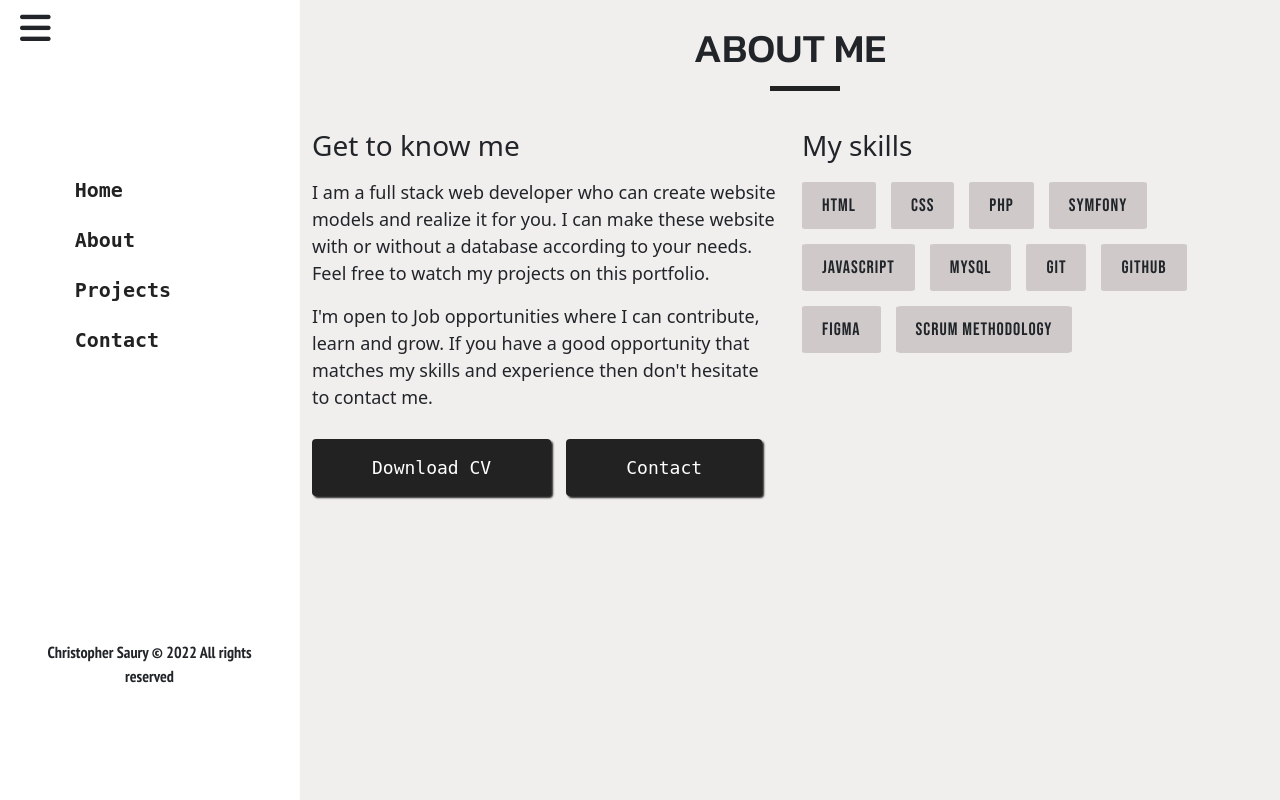
After one commit to ChristopherSaury/chrisPortfolio2023, a Symfony app: template templates/static/about.html.twig in a window 1280 px wide. The commit adds this page. Run offline with Twig, Linux system fonts and the light colour scheme; the template is opened without the code that fills it, so the values that code supplies are empty; some libraries are stand-ins or nearby versions.

Commit message:
about page

```diff
--- /dev/null
+++ b/public/css/about.css
@@ -0,0 +1,68 @@
+@import url('https://fonts.googleapis.com/css2?family=Kanit:wght@500&display=swap');
+@import url('https://fonts.googleapis.com/css2?family=Bebas+Neue&display=swap');
+
+#about{
+    width: 100%;
+    min-height: 100vh;
+    background-color: #f1eeee;
+    padding-left: 300px;
+    transition: 0.5s;
+}
+#about .title-abt{
+    font-family: 'Kanit', sans-serif;
+    position: relative;
+}
+#about .title-abt::after{
+    content: "";
+    display: block;
+    background-color: #222;
+    width: 70px;
+    height: 5px;
+    position: absolute;
+    top: 130%;
+    left: 48%;
+}
+#about .abt-section{
+    margin-top: 6%;
+}
+#about .abt-section p{
+    font-size: 18px;
+}
+#about .skills{
+    width: 100%;
+    height: auto;
+    margin-top: 4%;
+    display: flex;
+    flex-direction: row;
+    flex-wrap: wrap;
+    gap: 15px;
+}
+#about .skills span{
+    padding: 10px 20px;
+    background-color: #cfc9c9;
+    border-radius: 4%;
+    font-family: 'Bebas Neue', cursive;
+    font-size: 18px;
+    letter-spacing: 1px;
+}
+#about .btn-wrapper{
+    width: 100%;
+    height: auto;
+    margin-top: 6%;
+    display: flex;
+    flex-direction: row;
+    gap: 15px;
+}
+#about .btn-wrapper .gtk-link{
+    background-color: #222;
+    color: #fff;
+    padding: 15px 60px;
+    text-decoration: none;
+    font-size: 18px;
+    border-radius: 4px;
+    font-family: 'Fira Mono', monospace;
+    box-shadow: 2px 2px 2px #222;
+}
+#about .btn-wrapper .gtk-link:hover{
+    background-color: rgb(63, 63, 63);
+}
--- a/src/Controller/StaticController.php
+++ b/src/Controller/StaticController.php
@@ -15,4 +15,8 @@ class StaticController extends AbstractController
             'controller_name' => 'StaticController',
         ]);
     }
+    #[Route('/about', name:'app_about')]
+    public function about(){
+        return $this->render('static/about.html.twig');
+    }
 }
--- a/templates/base.html.twig
+++ b/templates/base.html.twig
@@ -34,7 +34,7 @@
                         </a>
                     </li>
                     <li class="list-item">
-                        <a href="">
+                        <a href="{{path('app_about')}}">
                             <span class="page">About</span>
                             <span class="nav-icon" title="About page"><i class="fas fa-user"></i></span>
                         </a>
@@ -55,11 +55,12 @@
             </div>
             <div class="copyright">
                 <p>
-                    Christopher Saury &copy; 2023 All rights reserved
+                    Christopher Saury &copy; <span class="currYear"></span> All rights reserved
                 </p>
             </div>
         </nav>
         {% block body %}{% endblock %}
     </body>
     <script src="{{asset('js/nav.js')}}"></script>
+    {% block js %}{% endblock %}
 </html>
--- /dev/null
+++ b/templates/static/about.html.twig
@@ -0,0 +1,52 @@
+{% extends 'base.html.twig' %}
+
+{% block title %} About - Saury Christopher Portfolio {% endblock %}
+{% block stylesheets %} <link rel="stylesheet" href="{{asset('css/about.css')}}"> {% endblock %}
+
+{% block body %}
+<section id="about">
+    <h1 class="text-center mt-4 title-abt">ABOUT ME</h1>
+    <div class="container">
+        <div class="row abt-section">
+            <div class="col-lg">
+                <h3>Get to know me</h3>
+                <p class="mt-3">
+                    I am a full stack web developer who can create website models and realize it for you. I can make these website with or without a database according to your needs. Feel free to watch my projects on this portfolio.
+                </p>
+                <p>
+                    I'm open to Job opportunities where I can contribute, learn and grow. If you have a good opportunity that matches my skills and experience then don't hesitate to contact me.
+                </p>
+                <div class="btn-wrapper">
+                    <a class="gtk-link" href="">Download CV</a>
+                    <a class="gtk-link" href="">Contact</a>
+                </div>
+            </div>
+            <div class="col-lg">
+                <h3>My skills</h3>
+                <div class="skills">
+                    <span>HTML</span><span>CSS</span>
+                    <span>PHP</span> <span>Symfony</span>
+                    <span>JavaScript</span> <span>MySQL</span>
+                    <span>GIT</span> <span>Github</span>
+                    <span>Figma</span> <span>Scrum Methodology</span>
+                </div>
+            </div>
+        </div>
+    </div>
+</section>
+{% endblock %}
+
+{% block js %}
+    <script>
+        let deskNav = document.getElementById('desktop-nav');
+        let burgerBtn = document.querySelector('.icons-container .fa-bars');
+
+        burgerBtn.addEventListener('click', function(){
+            if(!deskNav.classList.contains('nav-click')){
+                deskNav.nextElementSibling.style.paddingLeft = '300px';
+            }else if(deskNav.classList.contains('nav-click')){
+                deskNav.nextElementSibling.style.paddingLeft = '80px';
+            }
+        });
+    </script>
+{% endblock %}
```
